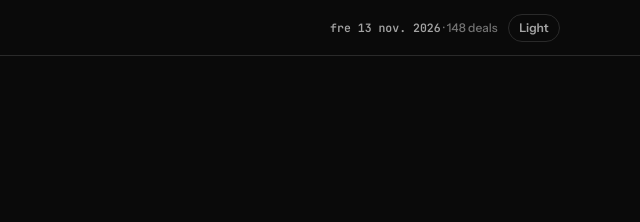
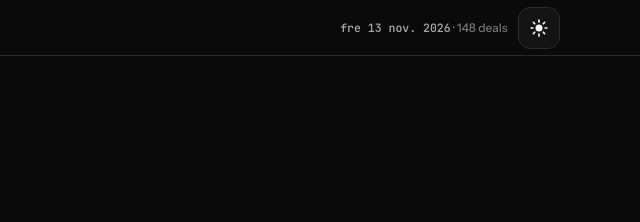
Before and after one commit to fambeho75/sweden-deals, a plain HTML site: page index.html in a window 1280 px wide. Shown: the top 222 px of the page, 640-1280 px from the left. Drawn offline with Linux system fonts and the light colour scheme.

Commit message:
Icon theme toggle matching other sites
Co-authored-by: fambeho <fambeho75@users.noreply.github.com>

```diff
--- a/index.html
+++ b/index.html
@@ -162,22 +162,21 @@
 
     .theme-toggle {
       appearance: none;
+      width: 42px;
+      height: 42px;
+      padding: 0;
+      display: grid;
+      place-items: center;
+      flex-shrink: 0;
       border: 1px solid var(--border);
-      background: transparent;
-      color: var(--text-muted);
-      padding: 0.28rem 0.65rem;
-      border-radius: 999px;
-      font: inherit;
-      font-size: 0.75rem;
-      font-weight: 600;
+      border-radius: 12px;
+      background: var(--bg-card);
+      color: var(--text);
       cursor: pointer;
-      transition: border-color 0.15s, color 0.15s;
     }
 
-    .theme-toggle:hover {
-      border-color: var(--accent);
-      color: var(--accent);
-    }
+    .theme-toggle svg { display: block; }
+    .theme-toggle:active { transform: scale(0.96); }
 
     .theme-toggle:focus-visible {
       outline: 2px solid var(--accent);
@@ -598,7 +597,7 @@
       </div>
       <div class="header-actions">
         <span class="header-quiet" id="metaQuiet" aria-live="polite">Loading…</span>
-        <button class="theme-toggle" id="themeToggle" type="button" aria-label="Switch to light theme">Light</button>
+        <button class="theme-toggle" id="themeToggle" type="button" aria-label="Switch to light mode"></button>
       </div>
     </div>
   </header>
@@ -659,6 +658,9 @@
         themeToggle: document.getElementById("themeToggle"),
       };
 
+      const ICON_SUN = '<svg viewBox="0 0 24 24" width="20" height="20" aria-hidden="true"><circle cx="12" cy="12" r="4.2" fill="currentColor"/><g stroke="currentColor" stroke-width="2" stroke-linecap="round"><path d="M12 2.5v2.2M12 19.3v2.2M2.5 12h2.2M19.3 12h2.2M5.3 5.3l1.6 1.6M17.1 17.1l1.6 1.6M5.3 18.7l1.6-1.6M17.1 6.9l1.6-1.6"/></g></svg>';
+      const ICON_MOON = '<svg viewBox="0 0 24 24" width="20" height="20" aria-hidden="true"><path d="M20.5 14.6A8.5 8.5 0 0 1 9.4 3.5a8.5 8.5 0 1 0 11.1 11.1z" fill="currentColor"/></svg>';
+
       function setTheme(theme) {
         const nextTheme = theme === "light" ? "light" : "dark";
         document.documentElement.dataset.theme = nextTheme;
@@ -666,10 +668,10 @@
           localStorage.setItem("deals-theme", nextTheme);
         } catch (_) {}
         const isLight = nextTheme === "light";
-        el.themeToggle.textContent = isLight ? "Dark" : "Light";
+        el.themeToggle.innerHTML = isLight ? ICON_MOON : ICON_SUN;
         el.themeToggle.setAttribute(
           "aria-label",
-          isLight ? "Switch to dark theme" : "Switch to light theme"
+          isLight ? "Switch to dark mode" : "Switch to light mode"
         );
       }
 
```
